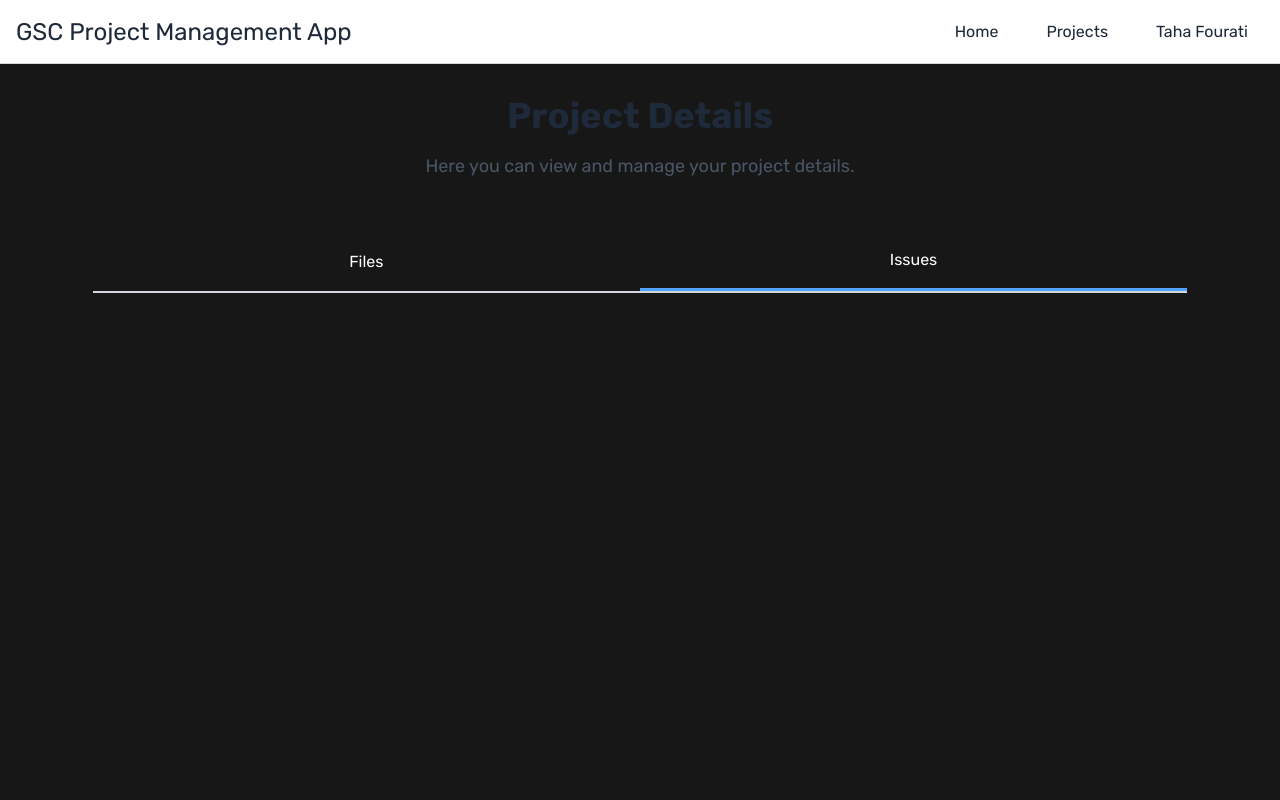
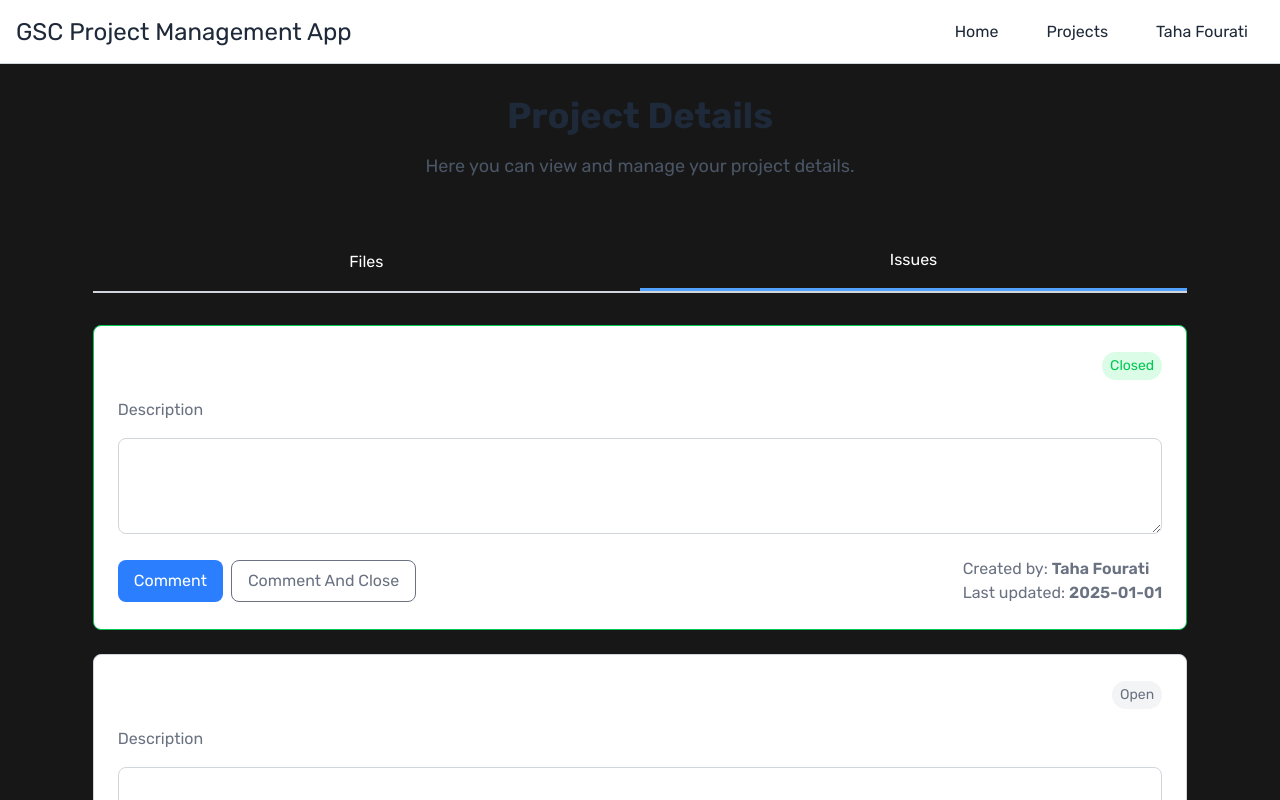
Before and after one commit to med-taha-fourati/gsc-project-management-app, a Next.js app: page /projects/1 in a window 1280 px wide. Both pictures are taken after a click on the button "Issues". Shown: the top 800 px of the page. Built offline with nearby package versions, Linux system fonts and the light colour scheme.

Commit message:
added issues section

```diff
--- /dev/null
+++ b/src/app/projects/[id]/_components/IssueCard/IssueCard.jsx
@@ -0,0 +1,36 @@
+"use client";
+
+import React, {useState} from 'react'
+
+const IssueCard = ({title, description, open}) => {
+    const [isOpen, setIsOpen] = useState(open);
+  return (
+    <>
+        <div className={`bg-white rounded-lg border ${!isOpen ? "border-green-500" : "border-gray-300" } p-6 my-3 w-full max-w-9/10 hover:shadow-xl transition-shadow duration-300`}>
+            <div className="flex items-center justify-between mb-4">
+          <h5 className="text-2xl font-bold">{title ?? "Title"}</h5>
+          {isOpen ? (
+            <p className="ml-2 text-sm text-gray-500 bg-gray-100 px-2 py-1 rounded-full">Open</p>)
+            : (
+            <p className="ml-2 text-sm text-green-500 bg-green-100 px-2 py-1 rounded-full">Closed</p>
+            )}
+            </div>
+            <p className="text-gray-500 mb-4">{description ?? "Description"}</p>
+            <textarea className="w-full h-24 p-2 border border-gray-300 rounded-lg focus:outline-none focus:ring-2 focus:ring-blue-500" placeholder="Add a comment..."></textarea>
+            <div className="flex justify-between items-center mt-4">
+            <div className="flex space-x-2">
+              <button className="bg-blue-500 text-white px-4 py-2 rounded-lg hover:bg-blue-600 transition duration-300">Comment</button>
+              <button className="bg-white text-gray-500 border border-gray-500 px-4 py-2 rounded-lg hover:bg-gray-600 hover:text-white transition duration-300">Comment And Close</button>
+            </div>
+
+              <div className="text-gray-500">
+                <p>Created by: <span className="font-semibold">Taha Fourati</span></p>
+                <p>Last updated: <span className="font-semibold">2025-01-01</span></p>
+              </div>
+            </div>
+        </div>
+    </>
+  )
+}
+
+export default IssueCard
--- a/src/app/projects/[id]/page.js
+++ b/src/app/projects/[id]/page.js
@@ -5,6 +5,7 @@ import {useState} from 'react'
 import Closed from './_components/closed'
 import Graph from './_components/Charts/Graph'
 import FilesCard from './_components/FilesCard/FilesCard';
+import IssueCard from './_components/IssueCard/IssueCard';
 
 const projectPage = () => {
   const [filesOpen, setFilesOpen] = useState(true);
@@ -36,7 +37,16 @@ const projectPage = () => {
             <FilesCard />
             <Graph />
           </>
-        ) : "" }
+        ) :
+        (
+          <>
+            <IssueCard open={false}/>
+            <IssueCard open={true} title="Implementing JS"/>
+            <IssueCard open={false} title="Error 0x4432345"/>
+            <IssueCard open={true}/>
+            <IssueCard open={false} />
+          </>
+        ) }
     </div>
     </>
   )
```
